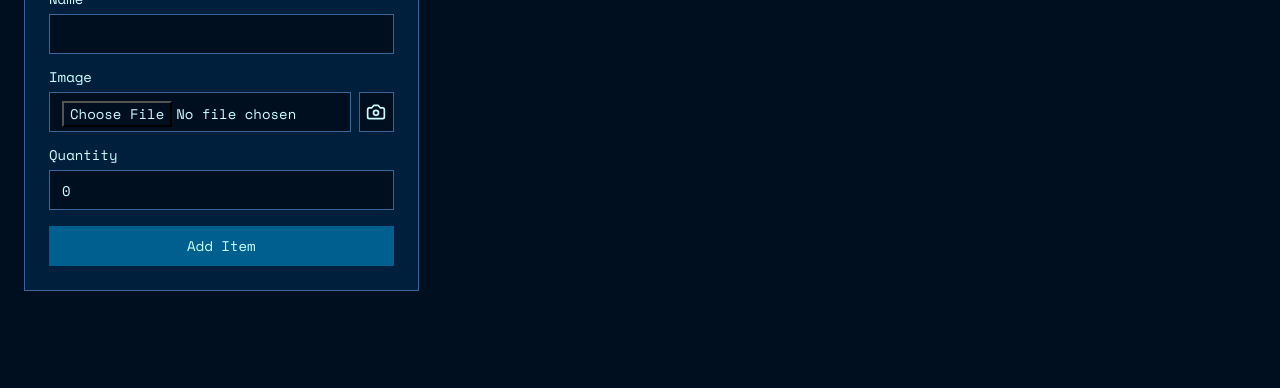
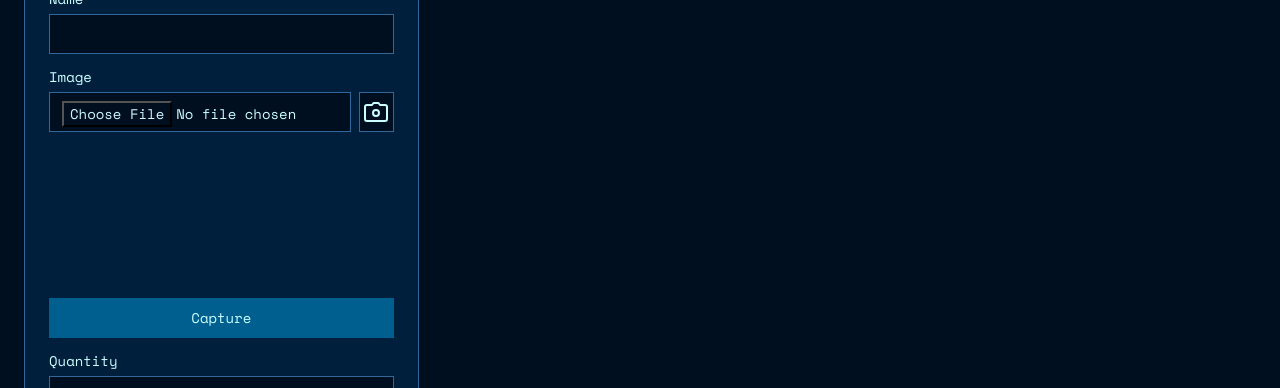
Before and after one commit to Apetun/AI_Pantry_Tracker, a Next.js app: page / in a window 1280 px wide. Both pictures are taken after a click on the button "Take Photo". Shown: the part 217-605 px from the top of the page. Built offline with nearby package versions, Linux system fonts and the light colour scheme; no server answers; the database is empty.

Commit message:
Add files via upload

```diff
--- a/components/component/landing.jsx
+++ b/components/component/landing.jsx
@@ -1,6 +1,6 @@
 "use client";
 
-import { useState, useEffect } from "react";
+import { useState, useEffect, useRef } from "react";
 import {
   collection,
   getDocs,
@@ -20,6 +20,7 @@ import { Card, CardHeader, CardTitle, CardContent } from "@/components/ui/card";
 import { Label } from "@/components/ui/label";
 import { Input } from "@/components/ui/input";
 import { Button } from "@/components/ui/button";
+import Webcam from "react-webcam";
 
 export default function Component() {
   const [items, setItems] = useState([]);
@@ -29,6 +30,8 @@ export default function Component() {
     quantity: 0,
   });
   const [searchTerm, setSearchTerm] = useState("");
+  const [showCamera, setShowCamera] = useState(false);
+  const webcamRef = useRef(null);
 
   useEffect(() => {
     const fetchItems = async () => {
@@ -61,6 +64,15 @@ export default function Component() {
       };
       reader.readAsDataURL(file);
     }
+  };
+
+  const handleCapture = () => {
+    const imageSrc = webcamRef.current.getScreenshot();
+    setNewItem({
+      ...newItem,
+      image: imageSrc,
+    });
+    setShowCamera(false);
   };
 
   const handleAddItem = async () => {
@@ -154,11 +166,23 @@ export default function Component() {
                         variant="outline"
                         size="icon"
                         className="h-10 w-10"
+                        onClick={() => setShowCamera(!showCamera)}
                       >
                         <CameraIcon className="h-5 w-5" />
                         <span className="sr-only">Take Photo</span>
                       </Button>
                     </div>
+                    {showCamera && (
+                      <div className="grid gap-2">
+                        <Webcam
+                          audio={false}
+                          ref={webcamRef}
+                          screenshotFormat="image/jpeg"
+                          className="rounded-md"
+                        />
+                        <Button onClick={handleCapture}>Capture</Button>
+                      </div>
+                    )}
                   </div>
                   <div className="grid gap-2">
                     <Label htmlFor="quantity">Quantity</Label>
@@ -254,10 +278,34 @@ function BoxIcon(props) {
       strokeWidth="2"
       strokeLinecap="round"
       strokeLinejoin="round"
+      className="lucide lucide-box"
     >
-      <path d="M21 8a2 2 0 0 0-1-1.73l-7-4a2 2 0 0 0-2 0l-7 4A2 2 0 0 0 3 8v8a2 2 0 0 0 1 1.73l7 4a2 2 0 0 0 2 0l7-4A2 2 0 0 0 21 16Z" />
-      <path d="m3.3 7 8.7 5 8.7-5" />
-      <path d="M12 22V12" />
+      <path d="M21 16V8a2 2 0 0 0-1-1.73L13 2.8a2 2 0 0 0-2 0L4 6.27A2 2 0 0 0 3 8v8a2 2 0 0 0 1 1.73l7 4.47a2 2 0 0 0 2 0l7-4.47A2 2 0 0 0 21 16z"></path>
+      <polyline points="3.29 7 12 12 20.71 7"></polyline>
+      <line x1="12" y1="22" x2="12" y2="12"></line>
+    </svg>
+  );
+}
+
+function PackageIcon(props) {
+  return (
+    <svg
+      {...props}
+      xmlns="http://www.w3.org/2000/svg"
+      width="24"
+      height="24"
+      viewBox="0 0 24 24"
+      fill="none"
+      stroke="currentColor"
+      strokeWidth="2"
+      strokeLinecap="round"
+      strokeLinejoin="round"
+      className="lucide lucide-package"
+    >
+      <path d="M16.5 9.4 7.55 4.24"></path>
+      <path d="M21 16V8a2 2 0 0 0-1-1.73l-7-4.2a2 2 0 0 0-2 0l-7 4.2A2 2 0 0 0 3 8v8a2 2 0 0 0 1 1.73l7 4.2a2 2 0 0 0 2 0l7-4.2A2 2 0 0 0 21 16z"></path>
+      <polyline points="3.29 7 12 12 20.71 7"></polyline>
+      <line x1="12" y1="22" x2="12" y2="12"></line>
     </svg>
   );
 }
@@ -275,31 +323,10 @@ function CameraIcon(props) {
       strokeWidth="2"
       strokeLinecap="round"
       strokeLinejoin="round"
+      className="lucide lucide-camera"
     >
-      <path d="M14.5 4h-5L7 7H4a2 2 0 0 0-2 2v9a2 2 0 0 0 2 2h16a2 2 0 0 0 2-2V9a2 2 0 0 0-2-2h-3l-2.5-3z" />
-      <circle cx="12" cy="13" r="3" />
-    </svg>
-  );
-}
-
-function PackageIcon(props) {
-  return (
-    <svg
-      {...props}
-      xmlns="http://www.w3.org/2000/svg"
-      width="24"
-      height="24"
-      viewBox="0 0 24 24"
-      fill="none"
-      stroke="currentColor"
-      strokeWidth="2"
-      strokeLinecap="round"
-      strokeLinejoin="round"
-    >
-      <path d="M16.5 9.4 7.55 4.24" />
-      <path d="m21 16V8a2 2 0 0 0-1-1.73l-7-4a2 2 0 0 0-2 0l-7 4A2 2 0 0 0 3 8v8a2 2 0 0 0 1 1.73l7 4a2 2 0 0 0 2 0l7-4A2 2 0 0 0 21 16z" />
-      <path d="M3.29 7 12 12.67 20.71 7" />
-      <path d="M12 22V12.67" />
+      <path d="M14.5 3 16 5h5a2 2 0 0 1 2 2v12a2 2 0 0 1-2 2H3a2 2 0 0 1-2-2V7a2 2 0 0 1 2-2h5l1.5-2h5Z"></path>
+      <circle cx="12" cy="13" r="3"></circle>
     </svg>
   );
 }
@@ -317,12 +344,10 @@ function TrashIcon(props) {
       strokeWidth="2"
       strokeLinecap="round"
       strokeLinejoin="round"
+      className="lucide lucide-trash"
     >
-      <path d="M3 6h18" />
-      <path d="M19 6l-2 14a2 2 0 0 1-2 2H9a2 2 0 0 1-2-2L5 6" />
-      <path d="M10 11v6" />
-      <path d="M14 11v6" />
-      <path d="M15 6V4a1 1 0 0 0-1-1h-4a1 1 0 0 0-1 1v2" />
+      <polyline points="3 6 5 6 21 6"></polyline>
+      <path d="M19 6V20a2 2 0 0 1-2 2H7a2 2 0 0 1-2-2V6M10 11v6M14 11v6M5 6l1-2h12l1 2"></path>
     </svg>
   );
 }
```
